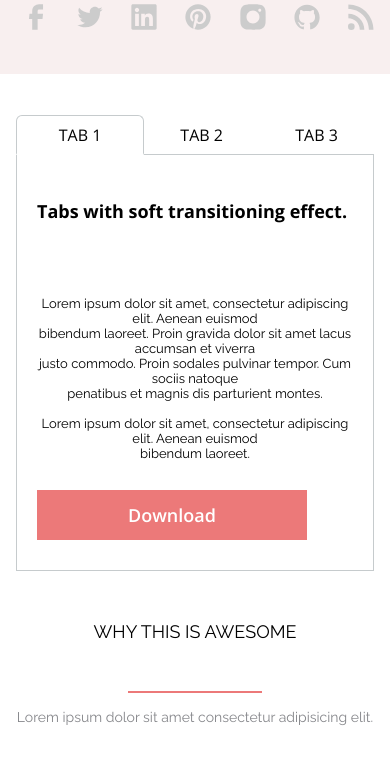
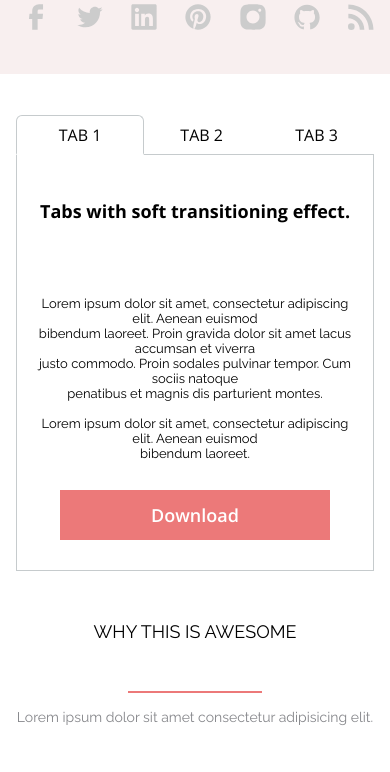
Before and after one commit to VikaOnoshko/course, a plain HTML site: page axit-project-Onoshko/index.html in a window 390 px wide. Shown: the part 1156-1928 px from the top of the page. Drawn offline with nearby package versions, Linux system fonts and the light colour scheme.

Commit message:
centred elements

```diff
--- a/axit-project-Onoshko/css/banner.css
+++ b/axit-project-Onoshko/css/banner.css
@@ -434,6 +434,7 @@
 
   .banner__wrapper {
     flex-direction: column;
+    align-items: center;
   }
 
   button.outlined.banner__button {
--- a/axit-project-Onoshko/css/contact.css
+++ b/axit-project-Onoshko/css/contact.css
@@ -101,4 +101,8 @@
     font-size: 24px;
     line-height: 28px;
   }
+
+  .contact-message-form__message {
+    max-width: none;
 }
+}
--- a/axit-project-Onoshko/css/tabs.css
+++ b/axit-project-Onoshko/css/tabs.css
@@ -117,10 +117,10 @@
   .tab__title-wrapper {
     max-height: 112px;
     margin-bottom: 29px;
+    justify-content: center;
   }
 
   .tab__title {
-    width: 100%;
     font-size: 18px;
     line-height: 25px;
   }
@@ -152,6 +152,7 @@
 
   .tab__text {
     padding: 0;
+    max-width: none;
   }
 
   .filled.tab__button {
@@ -165,4 +166,8 @@
     height: 50px;
     width: 100%;
   }
+
+  .tab__button-wrapper {
+justify-content: center;
 }
+}
```
